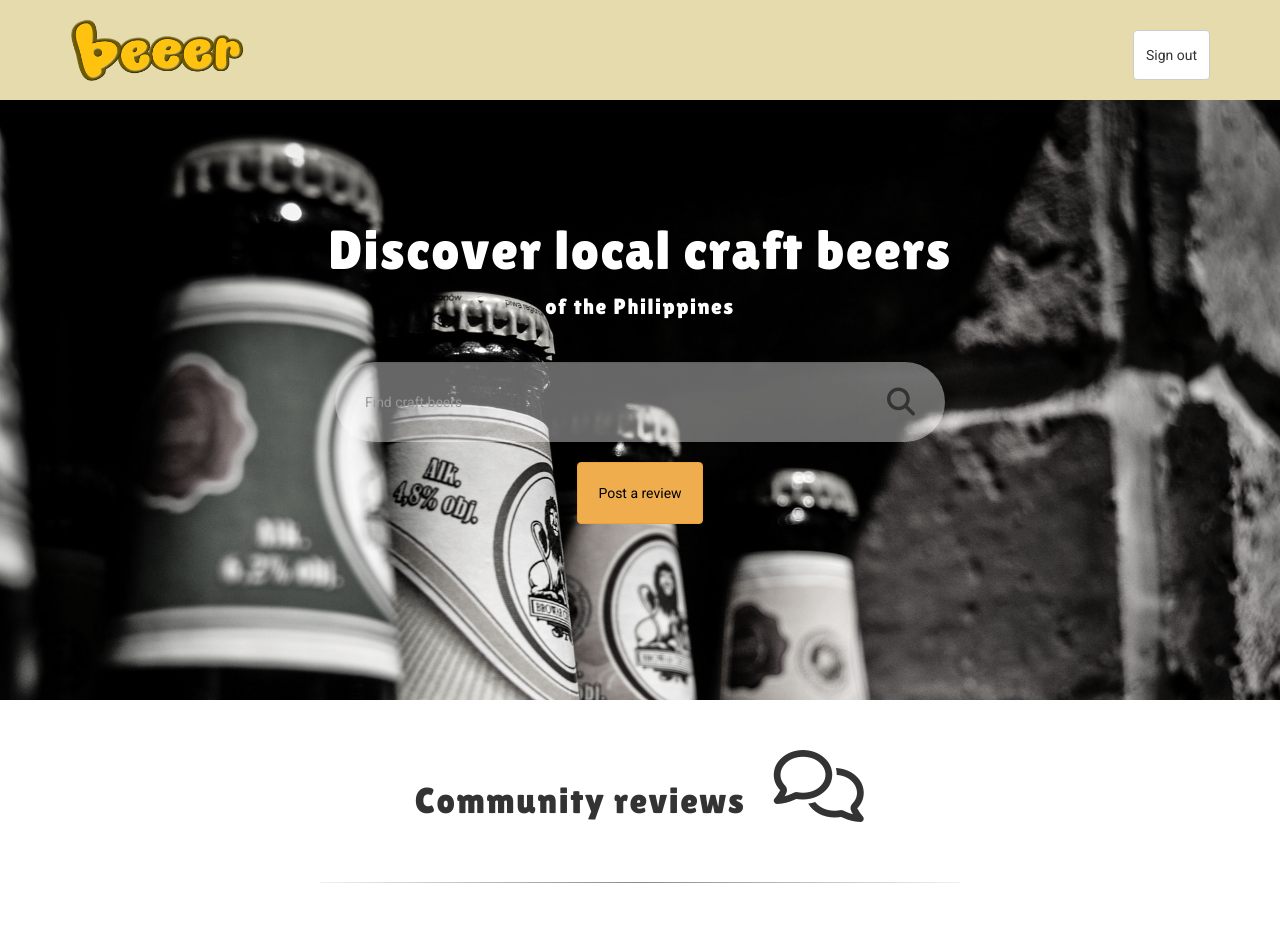
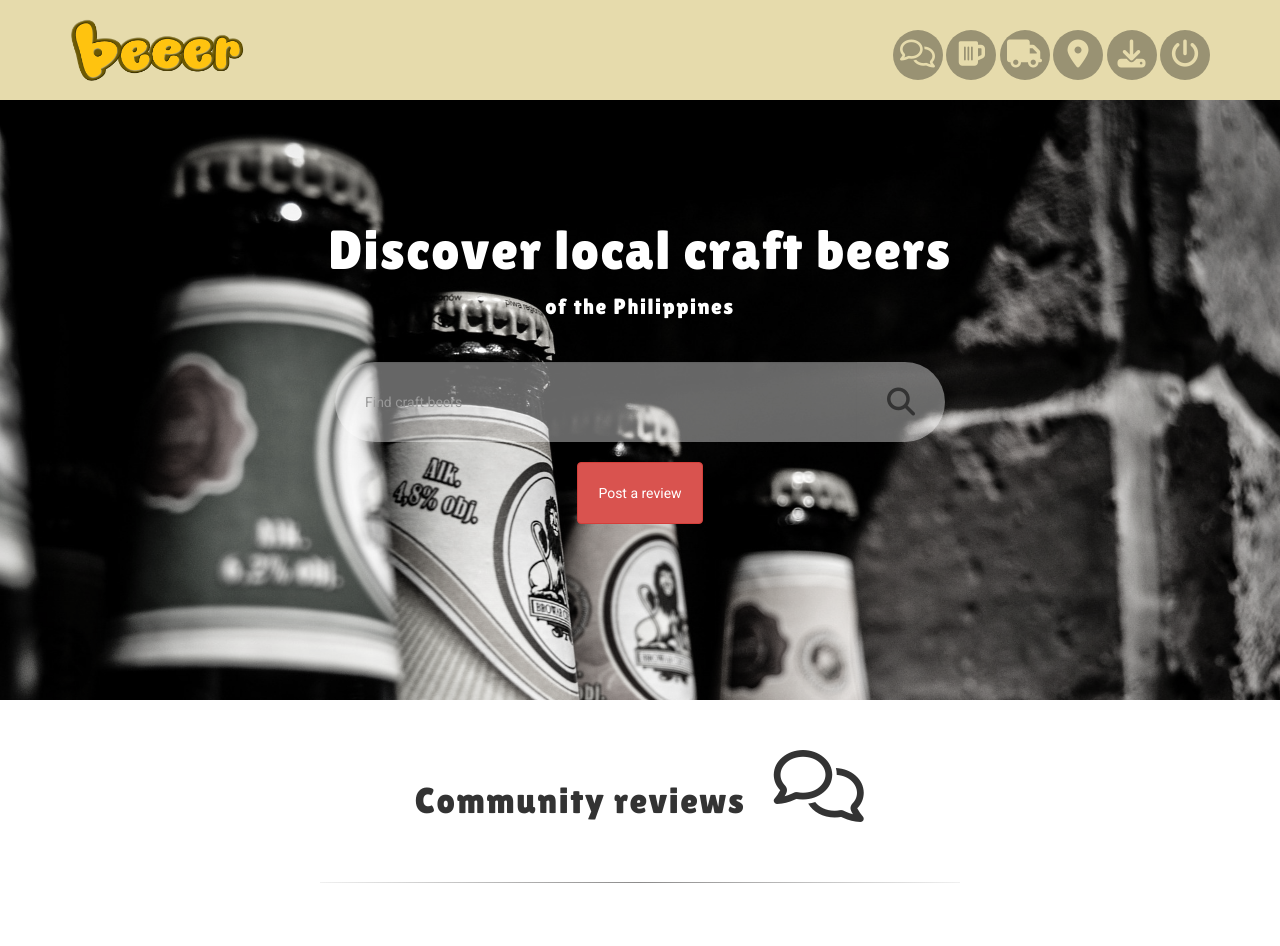
Before and after one commit to arantebw/csp2-ecommerce, a PHP site: page / in a window 1280 px wide. Shown: the top 946 px of the page. Run offline with PHP 8.4, Linux system fonts and the light colour scheme; data comes from the database, SQL or seed files in the repository; some libraries are stand-ins or nearby versions; some web fonts are replaced.

Commit message:
Created main nav buttons

```diff
--- a/css/style.css
+++ b/css/style.css
@@ -33,6 +33,25 @@ hr.style14 {
 .brand-name > img {
   height: 80px;
   vertical-align: middle;
+}
+
+a.btn-main {
+  color: rgb(230,219,172);
+  height: 50px;
+  width: 50px;
+  display: inline-block;
+  border-radius: 50%;
+  text-align: center;
+  background-color: rgb(153,146,115);
+}
+
+a.btn-main:hover {
+  background-color: #fff;
+  color: rgb(153,146,115);
+}
+
+i.btn-nav {
+  padding-top: 20%;
 }
 
 /* Hero banner */
@@ -99,9 +118,9 @@ button.btn.btn-default.btn-default-personal {
   margin: 0;
 }
 
-button.btn.btn-warning.btn-review {
+button.btn.btn-danger.btn-review {
   padding: 20px;
-  color: #000;
+  color: #fff;
 }
 
 /* Reviews section */
--- a/tmp/brewers.php
+++ b/tmp/brewers.php
@@ -2,7 +2,7 @@
 <div class="container brewers-section" style="text-align:center;">
 	<div class="row">
 		<div class="col-xs-12">
-			<h1><i class="fa fa-beer fa-2x" aria-hidden="true" style="padding-right:20px;"></i>Craft brewers</h1>
+			<h1 id="brewers"><i class="fa fa-beer fa-2x" aria-hidden="true" style="padding-right:20px;"></i>Craft brewers</h1>
 		</div>
 	</div>
 
--- a/tmp/distributors.php
+++ b/tmp/distributors.php
@@ -2,7 +2,7 @@
 <div class="container distributors-section" style="text-align:center;">
   <div class="row">
     <div class="col-lg-12">
-      <h1>Local distributors <i class="fa fa-truck fa-2x" aria-hidden="true" style="padding-left:20px;"></i></h1>
+      <h1 id="distributors">Local distributors <i class="fa fa-truck fa-2x" aria-hidden="true" style="padding-left:20px;"></i></h1>
     </div>
   </div>
   <hr class="style14">
--- a/tmp/download.php
+++ b/tmp/download.php
@@ -2,7 +2,7 @@
 <div class="container-fluid" style="text-align:center;">
   <div class="row download-section">
     <div class="col-lg-12">
-      <h1>Stay tuned, we'll soon have the app</h1>
+      <h1 id="download">Stay tuned, we'll soon have the app</h1>
     </div>
   </div>
   <div class="row downlaod-section">
--- a/tmp/hero_banner.php
+++ b/tmp/hero_banner.php
@@ -13,7 +13,7 @@
             </span>
           </div>
             <br>
-            <button class="btn btn-warning btn-review">Post a review</button>
+            <button class="btn btn-danger btn-review">Post a review</button>
         </div>
       </div>
     </div>
--- a/tmp/main_header.php
+++ b/tmp/main_header.php
@@ -11,9 +11,16 @@
 
 				<!-- <button id="my-signin2" class="btn btn-default"><i class="fa fa-google" aria-hidden="true" style="margin-right:10px"></i> Sign in with Google</button> -->
 
-        <div id="my-signin2" class="btn"></div>
+        <!-- <div id="my-signin2" class="btn"></div>
 
-        <button class="btn btn-default" style="height:50px;" onclick="signOut();">Sign out</button>
+        <button class="btn btn-default" style="height:50px;" onclick="signOut();">Sign out</button> -->
+
+        <a href="#reviews" class="btn-main" title="Community Reviews"><i class="fa fa-comments-o fa-2x btn-nav" aria-hidden="true"></i></a>
+        <a href="#brewers" class="btn-main" title="Craft Brewers"><i class="fa fa-beer fa-2x btn-nav" aria-hidden="true"></i></a>
+        <a href="#distributors" class="btn-main" title="Local Distributors"><i class="fa fa-truck fa-2x btn-nav" aria-hidden="true"></i></a>
+        <a href="#pubs" class="btn-main" title="Of Bars and Pubs"><i class="fa fa-map-marker fa-2x btn-nav" aria-hidden="true"></i></a>
+        <a href="#download" class="btn-main" title="Download App"><i class="fa fa-download fa-2x btn-nav" aria-hidden="true"></i></a>
+        <a href="#" class="btn-main" title="Sign In / Sign Up"><i class="fa fa-power-off fa-2x btn-nav" aria-hidden="true"></i></a>
 			</div>
 		</div>
 	</div>
--- a/tmp/pubs.php
+++ b/tmp/pubs.php
@@ -2,7 +2,7 @@
 <div class="container pubs-section" style="text-align:center;">
   <div class="row">
     <div class="col-lg-12">
-      <h1><i class="fa fa-map-marker fa-2x" aria-hidden="true" style="padding-right:20px;"></i>Of bars and pubs</h1>
+      <h1 id="pubs"><i class="fa fa-map-marker fa-2x" aria-hidden="true" style="padding-right:20px;"></i>Of bars and pubs</h1>
     </div>
   </div>
   <hr class="style14">
--- a/tmp/reviews.php
+++ b/tmp/reviews.php
@@ -2,7 +2,7 @@
 <div class="container-fluid review-section" style="text-align:center;">
   <div class="row">
     <div class="col-lg-12">
-      <h1>Community reviews <i class="fa fa-comments-o fa-2x" aria-hidden="true" style="padding-left:20px;"></i></h1>
+      <h1 id="reviews">Community reviews <i class="fa fa-comments-o fa-2x" aria-hidden="true" style="padding-left:20px;"></i></h1>
     </div>
   </div>
 </div>
```
